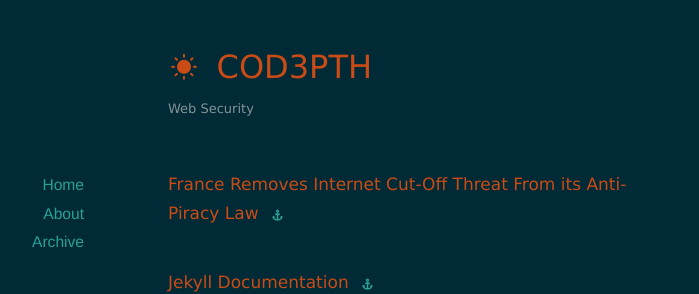
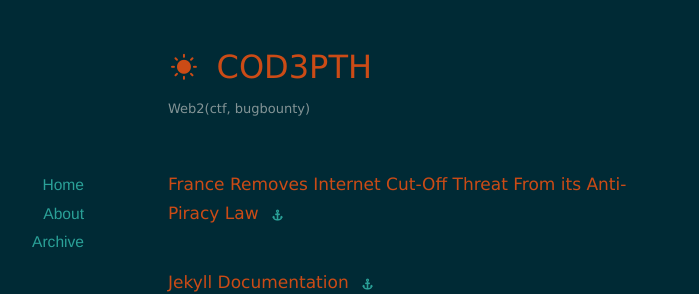
Before and after one commit to cod3pth/cod3pth.github.io, a Jekyll site: the page built from index.html, in a window 1280 px wide. Shown: the top 294 px of the page, without its empty margins (222-921 px from the left). Built offline with Jekyll 4.4.1, drawn with Linux system fonts in a browser that asks for light colours; nearby versions of some CDN libraries; the list of posts is cut into pages by our own code.

Commit message:
Update _config.yml

```diff
--- a/_config.yml
+++ b/_config.yml
@@ -1,6 +1,6 @@
 name: COD3PTH
 url: http://example.org
-description: Web Security
+description: Web2(ctf, bugbounty)
 
 permalink: /:year/:month/:day/:title/
 paginate: 10
```
